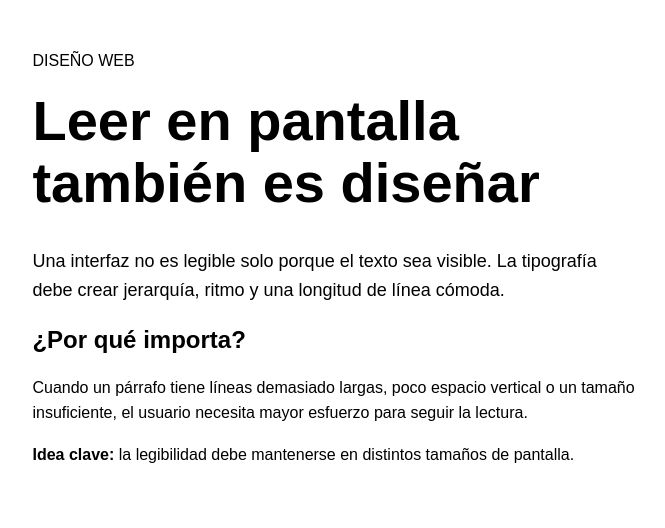
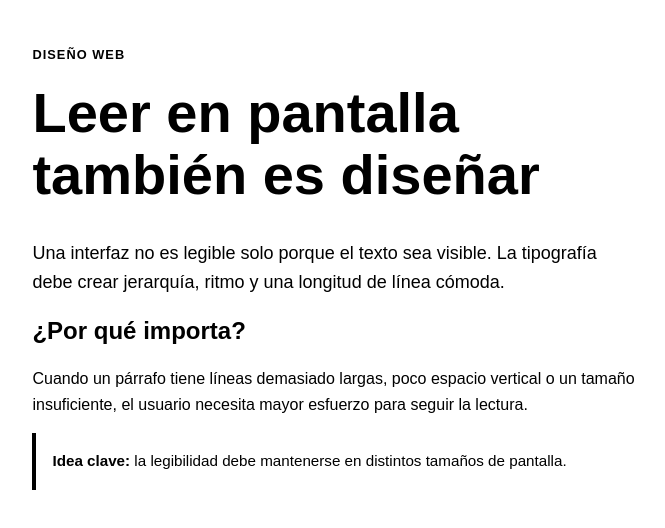
Before and after one commit to armandogonzalez160120/tipograf-a_legible_css, a plain HTML site: page index.html in a window 1280 px wide. Shown: the whole page, without its empty margins (305-970 px from the left). Drawn offline with Linux system fonts and the light colour scheme.

Commit message:
Parte E: microjerarquia

```diff
--- a/styles.css
+++ b/styles.css
@@ -21,3 +21,14 @@ h2 {
   line-height: 1.25;
 }
 .intro { font-size: 1.125rem; }
+
+.etiqueta {
+  font-size: 0.8rem;
+  font-weight: 700;
+  letter-spacing: 0.08em;
+}
+.nota {
+  font-size: 0.95rem;
+  padding: 1rem;
+  border-left: 0.25rem solid currentColor;
+}
```
